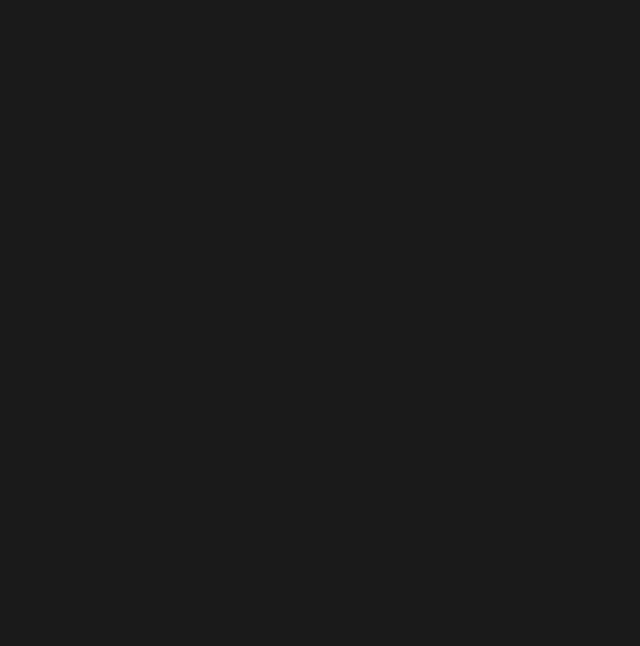
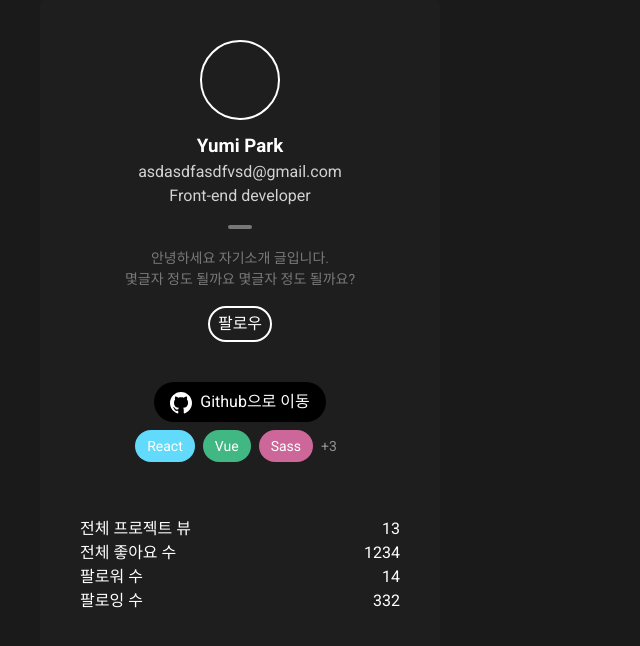
Before and after one commit to allmanLee/codefolio, a Vue app: page /profile/1 in a window 1280 px wide. Shown: the top 646 px of the page, without its empty margins (0-640 px from the left). Built offline with nearby package versions, Linux system fonts and the light colour scheme.

Commit message:
add: 프로필카드부분 마크업

```diff
--- a/src/components/ProjectDetail/ProjectDetailProfileCard.vue
+++ b/src/components/ProfileDetailCard.vue
@@ -22,21 +22,56 @@
         <button class="outline-button">팔로우</button>
       </div>
     </section>
+    <section
+      class="profile-info-detail-container"
+      v-if="$route.name === 'profileDetail'"
+    >
+      <app-git-button title="Github으로 이동"></app-git-button>
+      <skill-tag-chips class="skill-tag-chips"></skill-tag-chips>
+    </section>
+    <section
+      class="profile-info-detail-container"
+      v-if="$route.name === 'profileDetail'"
+    >
+      <div class="profile-detail-info">
+        <dl
+          class="profile-detail-info-item"
+          v-for="data in columnsProfileInfo"
+          :key="data.key"
+        >
+          <dt class="profile-detail-info-title">{{ data.label }}</dt>
+          <dd class="rpfile-detail-info-description">{{ data.value }}</dd>
+        </dl>
+      </div>
+    </section>
   </v-card>
 </template>
 
 <script>
+import AppGitButton from "./common/buttons/AppGitButton.vue";
+import SkillTagChips from "./SkillTagChips.vue";
+
 export default {
-  name: "ProjectDetailProfileCard",
+  components: { AppGitButton, SkillTagChips },
+  name: "ProfileDetailCard",
+  data() {
+    return {
+      columnsProfileInfo: [
+        { key: "projectView", label: "전체 프로젝트 뷰", value: "13" },
+        { key: "numberLikes", label: "전체 좋아요 수", value: "1234" },
+        { key: "follower", label: "팔로워 수", value: "14" },
+        { key: "folloing", label: "팔로잉 수", value: "332" },
+      ],
+    };
+  },
 };
 </script>
 
 <style lang="scss" scoped>
 .project-detail-profile-card {
   width: 400px;
-  height: 400px;
+  min-height: 400px;
   max-width: 400px;
-  max-height: 400px;
   padding: 40px;
   background-color: rgba(255, 255, 255, 0.08);
   .profile-container {
@@ -83,6 +118,27 @@ export default {
       }
     }
   }
+  .profile-info-detail-container {
+    display: inline-block;
+    width: 100%;
+    margin-top: 40px;
+    text-align: center;
+    .skill-tag-chips {
+      display: flex;
+      align-content: center;
+    }
+    .profile-detail-info {
+      display: flex;
+      flex-wrap: wrap;
+      font-size: rem-calc(16px);
+
+      .profile-detail-info-item {
+        display: flex;
+        width: 100%;
+        justify-content: space-between;
+      }
+    }
+  }
   .footer {
     .button-group {
       display: flex;
@@ -91,3 +147,10 @@ export default {
   }
 }
 </style>
+<style lang="scss">
+.profile-info-detail-container {
+  .v-slide-group__content {
+    display: unset;
+  }
+}
+</style>
--- a/src/components/ProjectDetail/ProjectDetailInfo.vue
+++ b/src/components/ProjectDetail/ProjectDetailInfo.vue
@@ -1,6 +1,6 @@
 <template>
   <v-card class="project-detail-info" flat>
-    <skill-tag-chips></skill-tag-chips>
+    <skill-tag-chip></skill-tag-chip>
     <section class="project-detail">
       <h3 class="project-title">Bixbar: 빅스비 칵테일 추천 캘슐</h3>
       <p class="proeject-description">
@@ -13,18 +13,17 @@
     </section>
     <footer>
       <button class="solid-button">데모사이트로 이동</button>
-      <button class="solid-button button-github">
-        <i class="github-icon" /><span>Repository로 이동</span>
-      </button>
+      <app-git-button title="Repository로 이동"></app-git-button>
     </footer>
   </v-card>
 </template>
 
 <script>
-import SkillTagChips from "../SkillTagChips.vue";
+import AppGitButton from "../common/buttons/AppGitButton.vue";
+import SkillTagChip from "../SkillTagChips.vue";
 export default {
   name: "ProjectDetailInfo",
-  components: { SkillTagChips },
+  components: { SkillTagChip, AppGitButton },
 };
 </script>
 
@@ -49,24 +48,7 @@ export default {
   footer {
     margin-left: 20px;
     margin-top: 54px;
-    .button-github {
-      .github-icon {
-        display: inline-block;
-        vertical-align: middle;
-        margin-right: 8px;
-        width: 22px;
-        height: 22px;
-        -webkit-mask-image: url("../../assets/img/gitub-icon.svg");
-        mask-image: url("../../assets/img/gitub-icon.svg");
-        mask-size: contain;
-        // background-image: url("../../assets/img/gitub-icon.svg");
-        background-size: contain;
-        background-color: white;
-      }
-      &:hover .github-icon {
-        background-color: black;
-      }
-    }
+
     .solid-button {
       margin-right: 20px;
     }
--- a/src/components/TheProjectListItem.vue
+++ b/src/components/TheProjectListItem.vue
@@ -1,6 +1,6 @@
 <template>
   <div class="project-list-item" @click="clickHandler">
-    <v-card flat class="project-item-card" @mouseover="isHoveredCard = true">
+    <v-card flat class="project-item-card">
       <v-card-text class="card-text">
         <v-img
           class="thumbnail-image"
@@ -44,16 +44,6 @@
         </v-card-actions>
       </v-card-text>
     </v-card>
-    <transition name="fade">
-      <div
-        @mouseleave="isHoveredCard = false"
-        v-show="isHoveredCard"
-        class="hover-wrapper"
-        width="calc(1120px / 3)"
-      >
-        <v-icon class="like-icon"> mdi-heart-outline </v-icon>
-      </div>
-    </transition>
   </div>
 </template>
 <script>
@@ -62,17 +52,9 @@ export default {
   components: { SkillTagChips },
   name: "TheProjectListItem",
   data() {
-    return {
-      isHoveredCard: false,
-    };
+    return {};
   },
   methods: {
-    cardMouseOverHandler() {
-      this.isHoveredCard = true;
-    },
-    cardMouseLeaveHandler() {
-      this.isHoveredCard = false;
-    },
     clickHandler() {
       console.log("@click");
       this.$router.push({ path: "/project-detail/2" });
@@ -87,11 +69,30 @@ export default {
   .project-item-card {
     position: relative;
     border-radius: 20px;
-    .item-card__hover {
+
+    &:hover::after {
+      content: "";
       position: absolute;
+      top: 0px !important;
+      left: 0px;
       width: 100%;
       height: 100%;
-      z-index: 10;
+      border-radius: 20px;
+      background: rgba(0, 0, 0, 0.4);
+      border: solid white 2px;
+    }
+    &:hover::before {
+      content: "";
+      position: absolute;
+      display: block;
+      top: 8px;
+      right: 8px;
+      width: 60px;
+      height: 60px;
+      font-size: 30px;
+      background: url("../assets/icon/heart-icon-white.png") no-repeat;
+      background-position: center;
+      z-index: 200;
     }
     .thumbnail-image {
       border-top-left-radius: 20px;
@@ -103,24 +104,6 @@ export default {
   .card-text {
     padding: 0px;
     background: rgba(255, 255, 255, 0.08);
-  }
-
-  .hover-wrapper {
-    position: absolute;
-    top: 0px;
-    width: 100%;
-    height: 100%;
-    border-radius: 20px;
-    background: rgba(0, 0, 0, 0.4);
-    border: solid white 2px;
-    .like-icon {
-      position: absolute;
-      top: 0px;
-      right: 0px;
-      width: 60px;
-      height: 60px;
-      font-size: 30px;
-    }
   }
 }
 //fade transition
--- /dev/null
+++ b/src/components/common/buttons/AppGitButton.vue
@@ -0,0 +1,37 @@
+<template>
+  <button class="solid-button button-github">
+    <i class="github-icon" /><span>{{ title }}</span>
+  </button>
+</template>
+
+<script>
+export default {
+  props: {
+    title: {
+      type: String,
+      default: "",
+    },
+  },
+};
+</script>
+
+<style lang="scss" scoped>
+.button-github {
+  .github-icon {
+    display: inline-block;
+    vertical-align: middle;
+    margin-right: 8px;
+    width: 22px;
+    height: 22px;
+    -webkit-mask-image: url("../../../assets/img/gitub-icon.svg");
+    mask-image: url("../../../assets/img/gitub-icon.svg");
+    mask-size: contain;
+    // background-image: url("../../assets/img/gitub-icon.svg");
+    background-size: contain;
+    background-color: white;
+  }
+  &:hover .github-icon {
+    background-color: black;
+  }
+}
+</style>
--- a/src/router/index.js
+++ b/src/router/index.js
@@ -3,6 +3,7 @@ import VueRouter from "vue-router";
 import Home from "../views/main.vue";
 import projectDetail from "../views/project/ProjectDetail.vue";
 import projectCreate from "../views/project/ProjectCreate.vue";
+import profileDetail from "../views/profile/ProfileDetail.vue";
 
 Vue.use(VueRouter);
 
@@ -22,6 +23,11 @@ const routes = [
     name: "projectCreate",
     component: projectCreate,
   },
+  {
+    path: "/profile/:id",
+    name: "profileDetail",
+    component: profileDetail,
+  },
 ];
 
 const router = new VueRouter({
--- /dev/null
+++ b/src/views/profile/ProfileDetail.vue
@@ -0,0 +1,22 @@
+<template>
+  <v-container class="pa-0">
+    <section class="project-detail-container">
+      <profile-detail-card class="profile-detail" />
+    </section>
+    <section></section>
+  </v-container>
+</template>
+
+<script>
+import ProfileDetailCard from "../../components/ProfileDetailCard.vue";
+
+export default {
+  components: { ProfileDetailCard },
+};
+</script>
+
+<style>
+.project-detail-container {
+  display: flex;
+}
+</style>
--- a/src/views/project/ProjectDetail.vue
+++ b/src/views/project/ProjectDetail.vue
@@ -1,7 +1,7 @@
 <template>
   <v-container class="project-detail">
     <section class="project-detail-container">
-      <project-detail-profile-card class="profile-detail" />
+      <profile-detail-card class="profile-detail" />
       <project-detail-info class="profile-info" />
     </section>
     <section class="detail-image-container">
@@ -11,15 +11,16 @@
 </template>
 
 <script>
+import ProfileDetailCard from "../../components/ProfileDetailCard.vue";
 import ProjectDetailImages from "../../components/ProjectDetail/ProjectDetailImages.vue";
 import ProjectDetailInfo from "../../components/ProjectDetail/ProjectDetailInfo.vue";
-import ProjectDetailProfileCard from "../../components/ProjectDetail/ProjectDetailProfileCard.vue";
+
 export default {
   name: "ProjectDetail",
   components: {
-    ProjectDetailProfileCard,
     ProjectDetailInfo,
     ProjectDetailImages,
+    ProfileDetailCard,
   },
 };
 </script>
```
Also changed, not shown: src/assets/icon/heart-icon-white.png (added).
